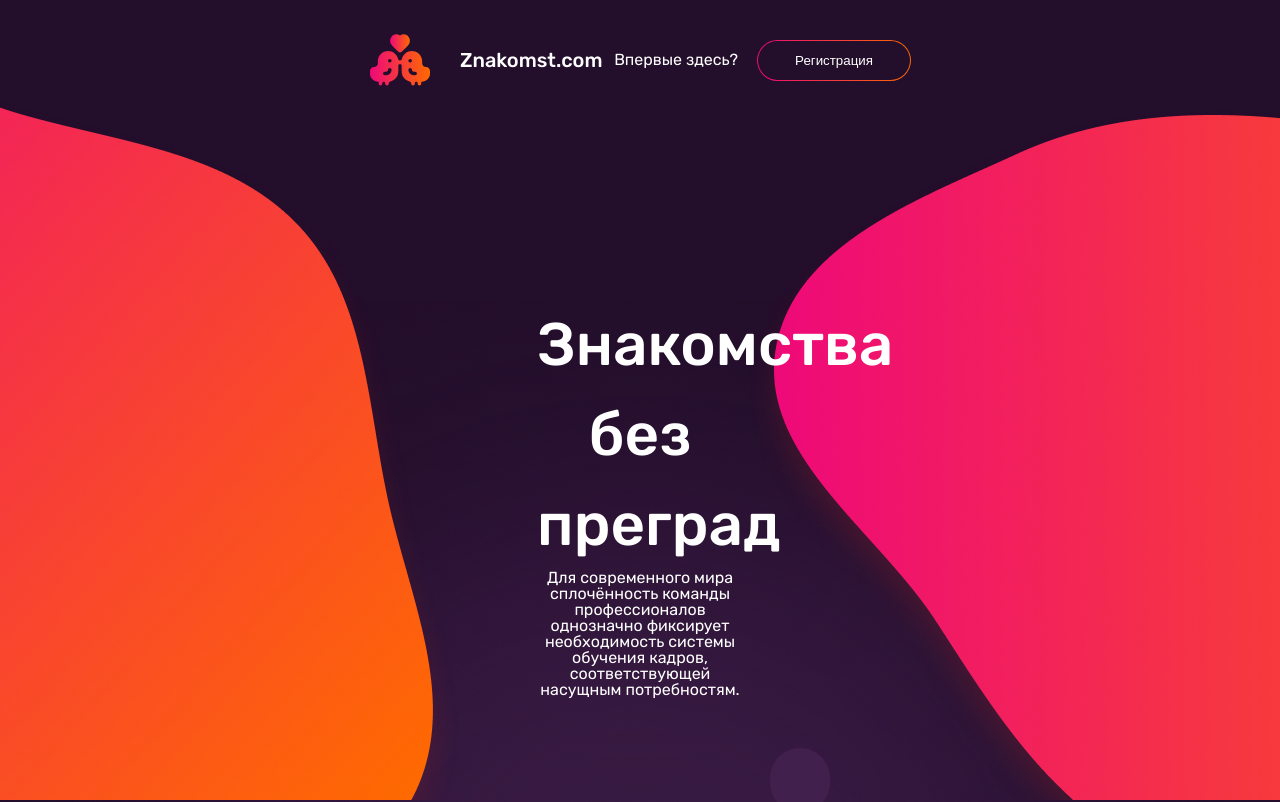
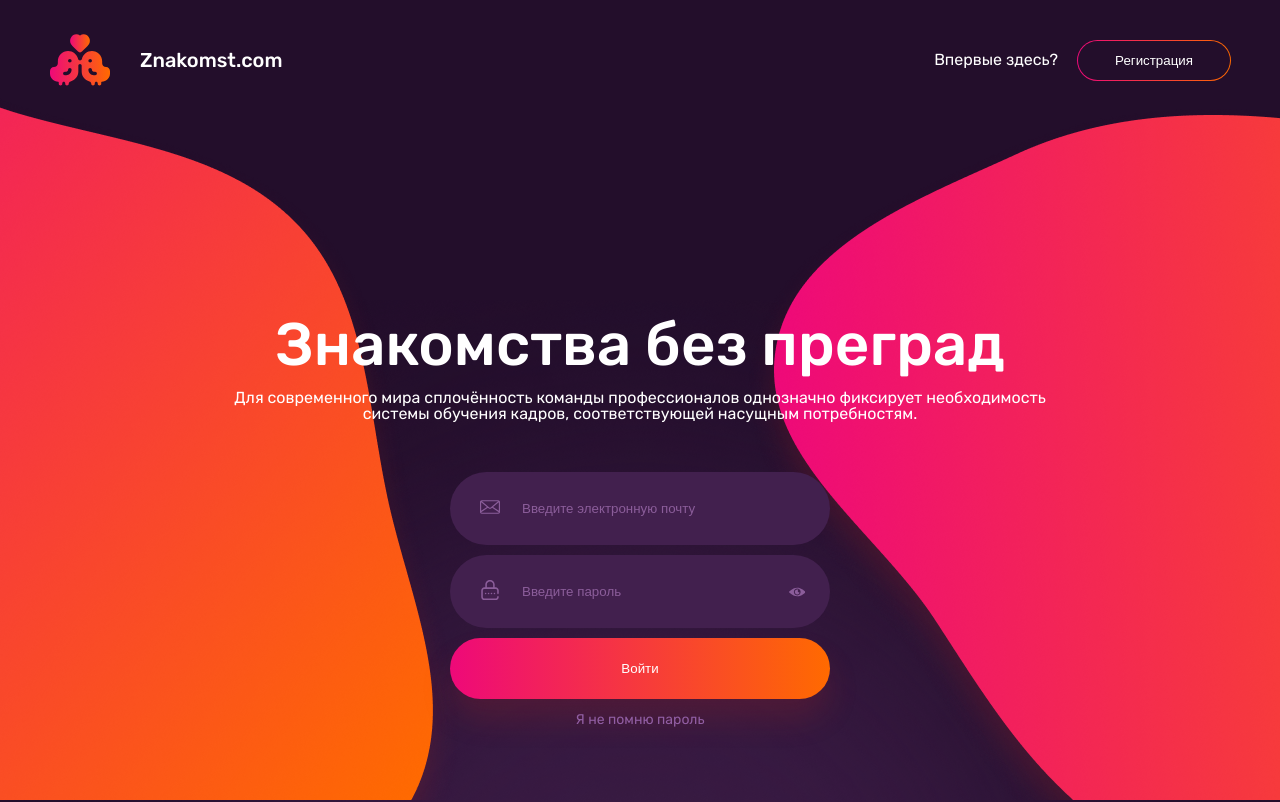
Before and after one commit to nikolai-vasilenko-developer/dating-map, a Vue app: page /auth in a window 1280 px wide. Shown: the top 802 px of the page. Built offline with nearby package versions, Linux system fonts and the light colour scheme.

Commit message:
Поля ввода элемент с иконкой Поле пароля элемент в возможностью просмотра пароля
Иконки

```diff
--- a/src/assets/stylesheet/css/main.css
+++ b/src/assets/stylesheet/css/main.css
@@ -98,7 +98,7 @@ h3 {
 }
 
 .container {
-  width: calc(100% - 740px);
+  width: 1180px;
   margin: 0 auto;
 }
 
@@ -193,14 +193,38 @@ h3 {
 
 .input {
   background: #42204e;
-  padding: 25px 30px;
+  padding: 25px 25px 25px 30px;
   border-radius: 500px;
+  display: flex;
+  align-items: center;
+}
+
+.input__input {
   border: none;
+  color: inherit;
   outline: none;
-  color: inherit;
+  background: none;
+  width: 100%;
 }
-.input::placeholder {
+.input__input::placeholder {
   color: #8b5d9a;
+}
+
+.input__icon {
+  margin-right: 20px;
+}
+
+.input__manage-password {
+  cursor: pointer;
+}
+
+.input__manage-password__view::before {
+  content: "";
+  display: inline-flex;
+  width: 100%;
+  height: 2px;
+  transform: rotate(45deg);
+  background: #fff;
 }
 
 .carousel {
--- a/src/assets/stylesheet/scss/input.scss
+++ b/src/assets/stylesheet/scss/input.scss
@@ -1,13 +1,39 @@
 
 .input {
 	background: #42204e;
-	padding: 25px 30px;
+	padding: 25px 25px 25px 30px;
 	border-radius: 500px;
+	display: flex;
+	align-items: center;
+}
+
+.input__input {
 	border: none;
+	color: inherit;
 	outline: none;
-	color: inherit;
-
+	background: none;
+	width: 100%;
 	&::placeholder {
 		color: #8b5d9a;
 	}
 }
+
+.input__icon {
+	margin-right: 20px;
+}
+
+.input__manage-password {
+	cursor: pointer;
+}
+
+.input__manage-password__view {
+
+	&::before {
+		content: "";
+		display: inline-flex;
+		width: 100%;
+		height: 2px;
+		transform: rotate(45deg);
+		background: #fff;
+	}
+}
--- a/src/assets/stylesheet/scss/main.scss
+++ b/src/assets/stylesheet/scss/main.scss
@@ -102,7 +102,7 @@ h3 {
 
 
 .container {
-	width: calc(100% - 740px);
+	width: 1180px;
 	margin: 0 auto;
 }
 
--- /dev/null
+++ b/src/components/UI/PInput.vue
@@ -0,0 +1,28 @@
+<template>
+	<div class="input">
+		<div class="input__icon" v-if="icon">
+			<component :is="icon" />
+		</div>
+		<input
+			type="text"
+			class="input__input"
+			:placeholder="placeholder"
+			:value="value"
+			@input="$emit('update:value', $event.target.value)"
+		/>
+	</div>
+</template>
+
+<script setup lang="ts">
+import { Component, defineProps } from "vue";
+
+interface Props {
+	value: string;
+	placeholder?: string;
+	icon?: Component;
+}
+
+const props = defineProps<Props>();
+</script>
+
+<style scoped lang="scss"></style>
--- /dev/null
+++ b/src/components/UI/PInputPassword.vue
@@ -0,0 +1,49 @@
+<template>
+	<div class="input">
+		<div class="input__icon" v-if="icon">
+			<component :is="icon" />
+		</div>
+		<input
+			:type="typeInput"
+			class="input__input"
+			:placeholder="placeholder"
+			:value="value"
+			@input="$emit('update:value', $event.target.value)"
+		/>
+		<eye-icon
+			class="input__manage-password"
+			:class="{ 'input__manage-password__view': isText }"
+			@click="changeType"
+		/>
+	</div>
+</template>
+
+<script setup lang="ts">
+import { Component, computed, defineProps, Ref, ref } from "vue";
+import EyeIcon from "@/components/icons/EyeIcon.vue";
+
+interface Props {
+	value: string;
+	placeholder?: string;
+	icon?: Component;
+}
+
+const props = defineProps<Props>();
+
+type InputType = "password" | "text";
+
+const typeInput: Ref<InputType> = ref("password");
+const changeType = () => {
+	if (typeInput.value === "text") {
+		typeInput.value = "password";
+	} else {
+		typeInput.value = "text";
+	}
+};
+
+const isText = computed(() => {
+	return typeInput.value === "text";
+});
+</script>
+
+<style scoped lang="scss"></style>
--- /dev/null
+++ b/src/components/icons/EyeIcon.vue
@@ -0,0 +1,39 @@
+<script setup lang="ts"></script>
+
+<template>
+	<svg
+		width="20"
+		height="20"
+		viewBox="0 0 20 20"
+		fill="none"
+		xmlns="http://www.w3.org/2000/svg"
+	>
+		<g id="eye 1" clip-path="url(#clip0_5_21)">
+			<g id="Group">
+				<g id="Group_2">
+					<path
+						id="Vector"
+						d="M19.8507 9.60918C19.6722 9.41004 15.3782 4.72656 10 4.72656C4.62181 4.72656 0.32791 9.41004 0.149355 9.60918C-0.0497851 9.83176 -0.0497851 10.1682 0.149355 10.3908C0.32791 10.59 4.62189 15.2734 10 15.2734C15.3781 15.2734 19.6721 10.59 19.8507 10.3908C20.0498 10.1682 20.0498 9.83176 19.8507 9.60918ZM10 14.1016C7.73865 14.1016 5.89845 12.2614 5.89845 10C5.89845 7.73863 7.73865 5.89844 10 5.89844C12.2614 5.89844 14.1016 7.73863 14.1016 10C14.1016 12.2614 12.2614 14.1016 10 14.1016Z"
+						fill="#8B5D9A"
+					/>
+				</g>
+			</g>
+			<g id="Group_3">
+				<g id="Group_4">
+					<path
+						id="Vector_2"
+						d="M10.5859 8.82812C10.5859 8.23867 10.8786 7.72012 11.3237 7.40117C10.9243 7.19668 10.4787 7.07031 10 7.07031C8.38465 7.07031 7.07031 8.38465 7.07031 10C7.07031 11.6154 8.38465 12.9297 10 12.9297C11.4462 12.9297 12.6433 11.8737 12.8798 10.4938C11.6998 10.8737 10.5859 9.98133 10.5859 8.82812Z"
+						fill="#8B5D9A"
+					/>
+				</g>
+			</g>
+		</g>
+		<defs>
+			<clipPath id="clip0_5_21">
+				<rect width="20" height="20" fill="white" />
+			</clipPath>
+		</defs>
+	</svg>
+</template>
+
+<style scoped lang="scss"></style>
--- /dev/null
+++ b/src/components/icons/MessageIcon.vue
@@ -0,0 +1,25 @@
+<script setup lang="ts"></script>
+
+<template>
+	<svg
+		width="20"
+		height="20"
+		viewBox="0 0 20 20"
+		fill="none"
+		xmlns="http://www.w3.org/2000/svg"
+	>
+		<g id="message 1">
+			<g id="Group">
+				<g id="Group_2">
+					<path
+						id="Vector"
+						d="M18.2422 3.14879H1.75781C0.788555 3.14879 0 3.93734 0 4.9066V15.0934C0 16.0627 0.788555 16.8512 1.75781 16.8512H18.2422C19.2114 16.8512 20 16.0627 20 15.0934V4.9066C20 3.93734 19.2114 3.14879 18.2422 3.14879ZM18.0128 4.32066L17.7782 4.51602L10.6974 10.4121C10.2933 10.7486 9.70664 10.7486 9.30258 10.4121L2.22184 4.51602L1.98723 4.32066H18.0128ZM1.17188 5.16668L6.94109 9.9707L1.17188 13.8103V5.16668ZM18.2422 15.6793H1.75781C1.47469 15.6793 1.23789 15.4775 1.18363 15.2102L7.8807 10.7531L8.55273 11.3127C8.97203 11.6618 9.48606 11.8364 10 11.8364C10.514 11.8364 11.028 11.6618 11.4473 11.3127L12.1194 10.7531L18.8164 15.2101C18.7621 15.4775 18.5253 15.6793 18.2422 15.6793ZM18.8281 13.8103L13.0589 9.97074L18.8281 5.16668V13.8103Z"
+						fill="#8B5D9A"
+					/>
+				</g>
+			</g>
+		</g>
+	</svg>
+</template>
+
+<style scoped lang="scss"></style>
--- /dev/null
+++ b/src/components/icons/PasswordIcon.vue
@@ -0,0 +1,47 @@
+<script setup lang="ts"></script>
+
+<template>
+	<svg
+		width="20"
+		height="20"
+		viewBox="0 0 20 20"
+		fill="none"
+		xmlns="http://www.w3.org/2000/svg"
+	>
+		<g id="password 1">
+			<g id="Group">
+				<g id="Group_2">
+					<g id="Group_3">
+						<path
+							id="Vector"
+							d="M14.4531 14.2969C14.8846 14.2969 15.2344 13.9471 15.2344 13.5156C15.2344 13.0842 14.8846 12.7344 14.4531 12.7344C14.0217 12.7344 13.6719 13.0842 13.6719 13.5156C13.6719 13.9471 14.0217 14.2969 14.4531 14.2969Z"
+							fill="#8B5D9A"
+						/>
+						<path
+							id="Vector_2"
+							d="M17.9688 14.1406C18.4002 14.1406 18.75 13.7909 18.75 13.3594V10.4688C18.75 8.74562 17.3481 7.34375 15.625 7.34375H14.6861V4.58852C14.6861 2.0584 12.5832 0 9.99855 0C7.41387 0 5.31105 2.0584 5.31105 4.58852V7.34375H4.375C2.65188 7.34375 1.25 8.74562 1.25 10.4688V16.875C1.25 18.5981 2.65188 20 4.375 20H15.625C17.3481 20 18.75 18.5981 18.75 16.875C18.75 16.4435 18.4002 16.0938 17.9688 16.0938C17.5373 16.0938 17.1875 16.4435 17.1875 16.875C17.1875 17.7366 16.4866 18.4375 15.625 18.4375H4.375C3.51344 18.4375 2.8125 17.7366 2.8125 16.875V10.4688C2.8125 9.60719 3.51344 8.90625 4.375 8.90625H15.625C16.4866 8.90625 17.1875 9.60719 17.1875 10.4688V13.3594C17.1875 13.7909 17.5373 14.1406 17.9688 14.1406ZM13.1236 7.34375H6.87355V4.58852C6.87355 2.91996 8.27543 1.5625 9.99855 1.5625C11.7217 1.5625 13.1236 2.91996 13.1236 4.58852V7.34375Z"
+							fill="#8B5D9A"
+						/>
+						<path
+							id="Vector_3"
+							d="M8.55469 14.2969C8.98616 14.2969 9.33594 13.9471 9.33594 13.5156C9.33594 13.0842 8.98616 12.7344 8.55469 12.7344C8.12322 12.7344 7.77344 13.0842 7.77344 13.5156C7.77344 13.9471 8.12322 14.2969 8.55469 14.2969Z"
+							fill="#8B5D9A"
+						/>
+						<path
+							id="Vector_4"
+							d="M5.625 14.2969C6.05647 14.2969 6.40625 13.9471 6.40625 13.5156C6.40625 13.0842 6.05647 12.7344 5.625 12.7344C5.19353 12.7344 4.84375 13.0842 4.84375 13.5156C4.84375 13.9471 5.19353 14.2969 5.625 14.2969Z"
+							fill="#8B5D9A"
+						/>
+						<path
+							id="Vector_5"
+							d="M11.4844 14.2969C11.9158 14.2969 12.2656 13.9471 12.2656 13.5156C12.2656 13.0842 11.9158 12.7344 11.4844 12.7344C11.0529 12.7344 10.7031 13.0842 10.7031 13.5156C10.7031 13.9471 11.0529 14.2969 11.4844 14.2969Z"
+							fill="#8B5D9A"
+						/>
+					</g>
+				</g>
+			</g>
+		</g>
+	</svg>
+</template>
+
+<style scoped lang="scss"></style>
--- a/src/views/AuthView.vue
+++ b/src/views/AuthView.vue
@@ -14,17 +14,17 @@
 			</div>
 			<transition name="fade">
 				<form class="auth-view__form form" action="#">
-					<input
-						type="text"
-						class="form__element input"
+					<p-input
+						class="form__element"
+						v-model:value.trim="formField.email"
 						placeholder="Введите электронную почту"
-						v-model.trim="formField.email"
+						:icon="MessageIcon"
 					/>
-					<input
-						type="password"
-						class="form__element input"
+					<p-input-password
+						class="form__element"
+						v-model:value.trim="formField.password"
 						placeholder="Введите пароль"
-						v-model.trim="formField.password"
+						:icon="PasswordIcon"
 					/>
 					<p-button>Войти</p-button>
 					<small class="auth-view__forgot-pass"
@@ -39,10 +39,15 @@
 <script setup lang="ts">
 import { ref } from "vue";
 import PButton from "@/components/UI/PButton.vue";
+import PInput from "@/components/UI/PInput.vue";
+import MessageIcon from "@/components/icons/MessageIcon.vue";
+import PasswordIcon from "@/components/icons/PasswordIcon.vue";
+import PInputPassword from "@/components/UI/PInputPassword.vue";
 
 const formField = ref({
-	email: null,
-	password: null,
+	email: "",
+	password: "",
+	test: "",
 });
 </script>
 
```
